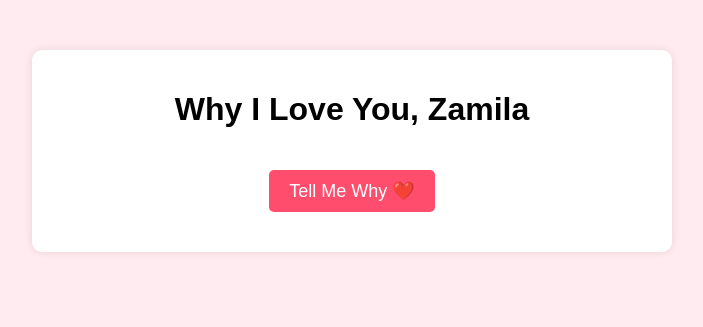
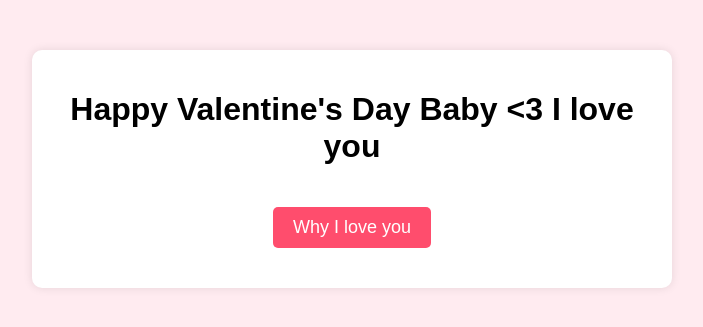
Before and after one commit to raeed-zamila/2025valentines, a Flask app: page / in a window 1280 px wide. Shown: the top 327 px of the page, without its empty margins (288-991 px from the left). Run offline with Flask 3, Linux system fonts and the light colour scheme.

Commit message:
Update index.html

```diff
--- a/templates/index.html
+++ b/templates/index.html
@@ -3,7 +3,7 @@
 <head>
     <meta charset="UTF-8">
     <meta name="viewport" content="width=device-width, initial-scale=1.0">
-    <title>Why I Love You</title>
+    <title>I love you</title>
     <style>
         body {
             font-family: Arial, sans-serif;
@@ -41,8 +41,8 @@
 </head>
 <body>
     <div class="container">
-        <h1>Why I Love You, Zamila</h1>
-        <button onclick="getReason()">Tell Me Why ❤️</button>
+        <h1>Happy Valentine's Day Baby <3 I love you</h1>
+        <button onclick="getReason()">Why I love you</button>
         <p id="reason"></p>
     </div>
 
```
